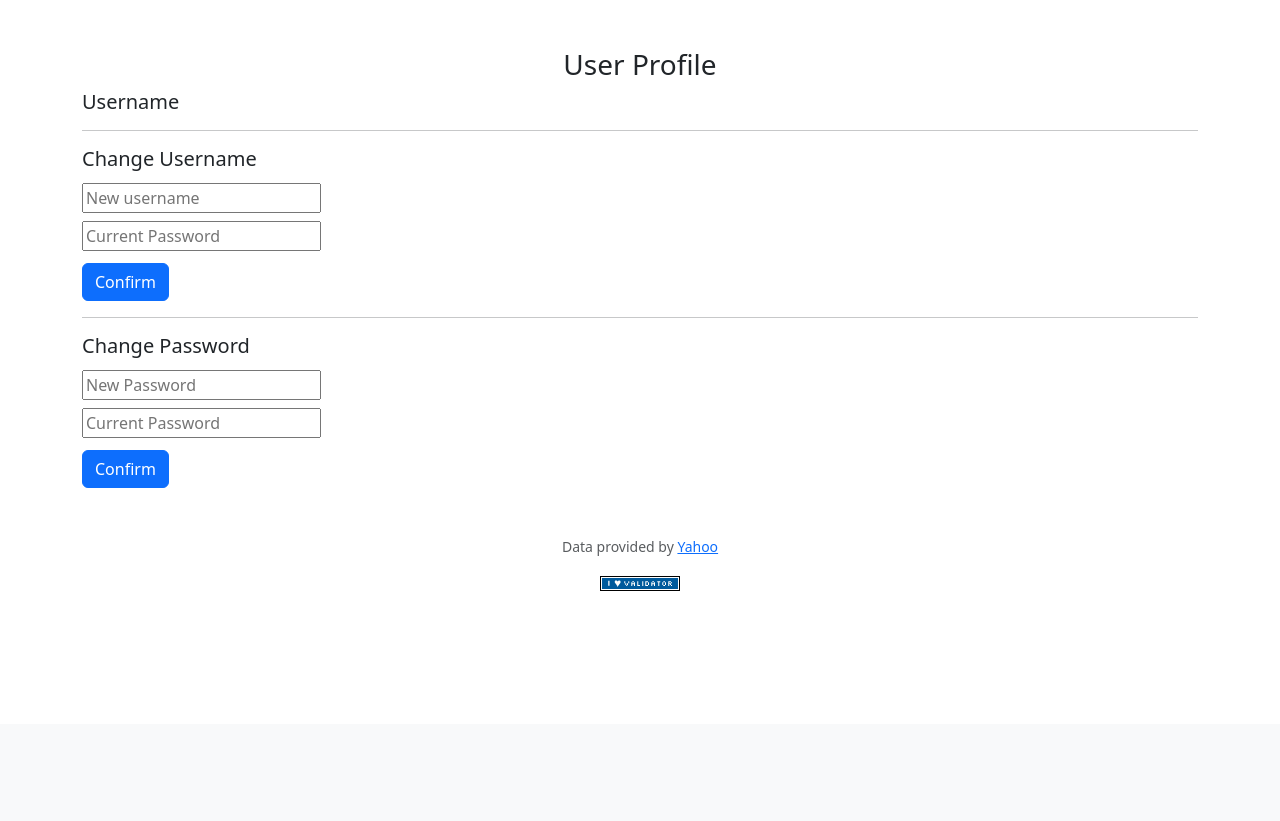
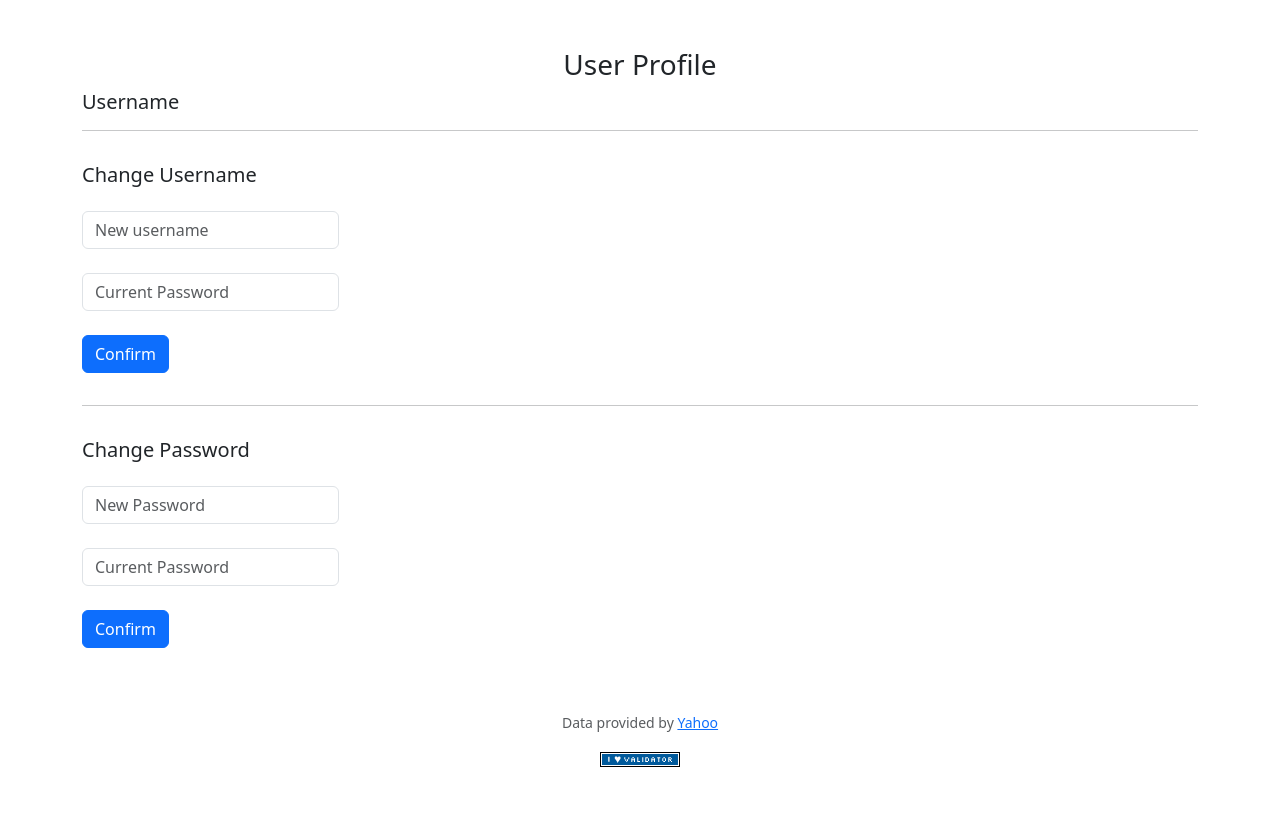
Before and after one commit to AKThu/cs50-finance, a Python web app: template templates/profile.html in a window 1280 px wide. Shown: the part 76-897 px from the top of the page. Before the commit the page ends 667 px from the top, so only its background shows below. Run offline with Jinja, Linux system fonts and the light colour scheme; the template is opened without the code that fills it, so the values that code supplies are empty.

Commit message:
Design changes in index.html, profile.html

```diff
--- a/app.py
+++ b/app.py
@@ -51,8 +51,10 @@
 
     # Grand total of user's cash balance and stocks' total value
     grand_total = user["cash"]
-    for asset in assets:
+    stock_prices = []
+    for key, asset in enumerate(assets):
         stock = lookup(asset["stock"])
+        assets[key]["current_price"] = stock["price"]
         grand_total += asset["share_amount"] * stock["price"]
 
     return render_template("index.html", user=user, assets=assets, grand_total=grand_total)
--- a/templates/profile.html
+++ b/templates/profile.html
@@ -12,21 +12,21 @@
         <p>{{ username }}</p>
     </div>
     <hr>
-    <div>
-        <h5>Change Username</h5>
+    <div class="py-3">
+        <h5 class="mb-4">Change Username</h5>
         <form action="/change-username" method="post">
-            <input type="text" autocomplete="off" placeholder="New username" name="newusername" class="my-1"><br>
-            <input type="password" autocomplete="off" placeholder="Current Password" name="password" class="my-1"><br>
-            <button type="submit" class="btn btn-primary mt-2">Confirm</button>
+            <input type="text" autocomplete="off" placeholder="New username" name="newusername" class="form-control me-auto w-auto"><br>
+            <input type="password" autocomplete="off" placeholder="Current Password" name="password" class="form-control me-auto w-auto"><br>
+            <button type="submit" class="btn btn-primary">Confirm</button>
         </form>
     </div>
     <hr>
-    <div>
-        <h5>Change Password</h5>
+    <div class="py-3">
+        <h5 class="mb-4">Change Password</h5>
         <form action="/change-password" method="post">
-            <input type="password" autocomplete="off" placeholder="New Password" name="newpassword" class="my-1"><br>
-            <input type="password" autocomplete="off" placeholder="Current Password" name="currentpassword" class="my-1"><br>
-            <button type="submit" class="btn btn-primary mt-2">Confirm</button>
+            <input type="password" autocomplete="off" placeholder="New Password" name="newpassword" class="form-control me-auto w-auto"><br>
+            <input type="password" autocomplete="off" placeholder="Current Password" name="currentpassword" class="form-control me-auto w-auto"><br>
+            <button type="submit" class="btn btn-primary">Confirm</button>
         </form>
     </div>
 </div>
```
Also changed, not shown: templates/index.html (+22 -9 lines), 2 other files.
